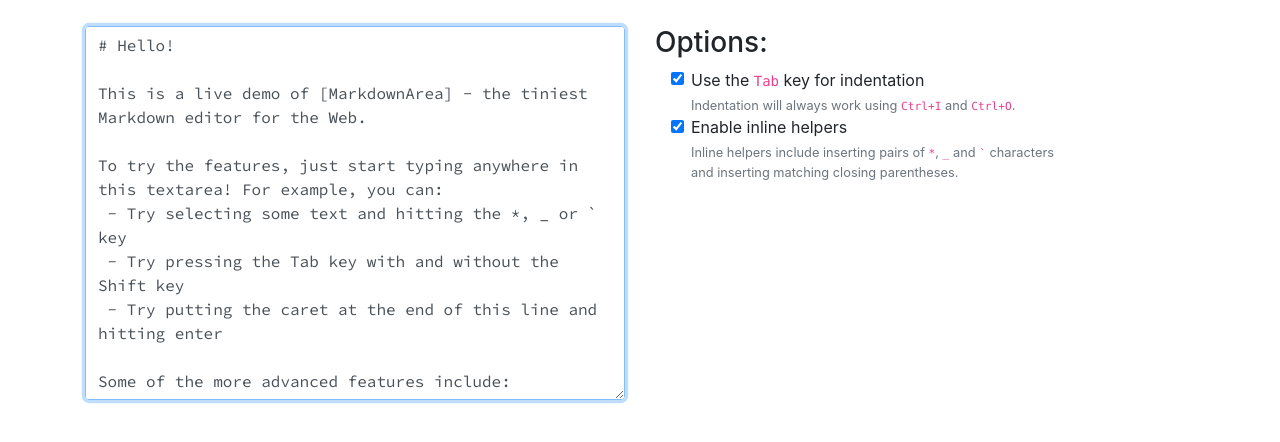
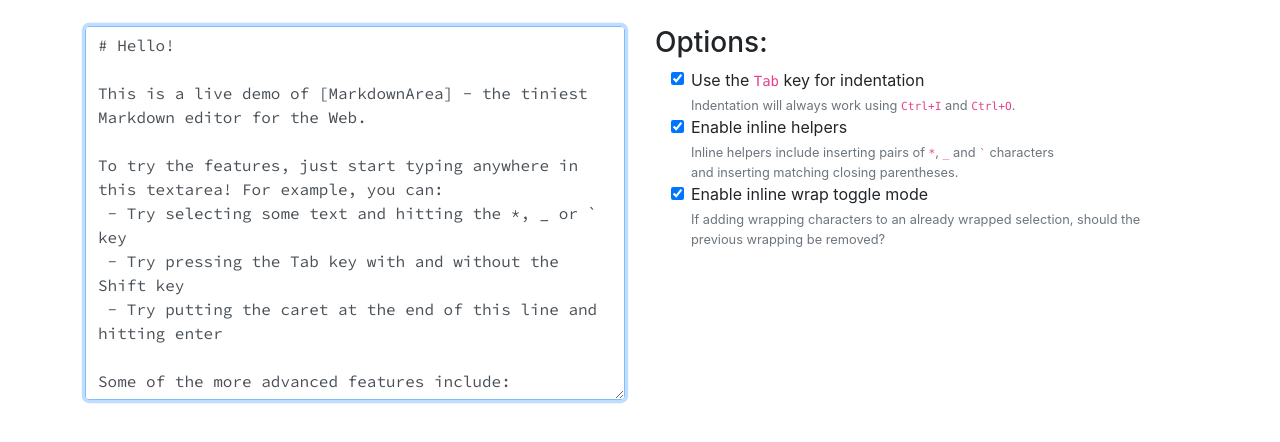
Before and after one commit to jahudka/mdarea, a website: page index.html in a window 1280 px wide. Shown: the part 118-560 px from the top of the page. Drawn offline with nearby package versions, Linux system fonts and the light colour scheme.

Commit message:
Add checkbox to enable/disable inline wrap toggle mode to demo webpage

```diff
--- a/index.html
+++ b/index.html
@@ -77,6 +77,16 @@
                                 and <code>`</code> characters<br />and inserting matching closing parentheses.
                             </small>
                         </li>
+                        <li class="form-check">
+                            <input type="checkbox" id="o-enable_toggle_inline_wrap" class="form-check-input" checked value="enable_toggle_inline_wrap" />
+                            <label for="o-enable_toggle_inline_wrap" class="form-check-label">
+                                Enable inline wrap toggle mode
+                            </label>
+                            <small class="form-text text-muted">
+                                If adding wrapping characters to an already wrapped selection, should the previous
+                                wrapping be removed?
+                            </small>
+                        </li>
                     </ul>
                 </div>
             </div>
@@ -102,6 +112,9 @@
                         case 'enable_inline':
                         	options.keyMap.inline = evt.target.checked ? null : [];
                         	break;
+                        case 'enable_toggle_inline_wrap':
+                        	options.toggleInlineWrap = evt.target.checked;
+                        	break;
                     }
 
                     editor = new MarkdownArea(elem, options);
```
